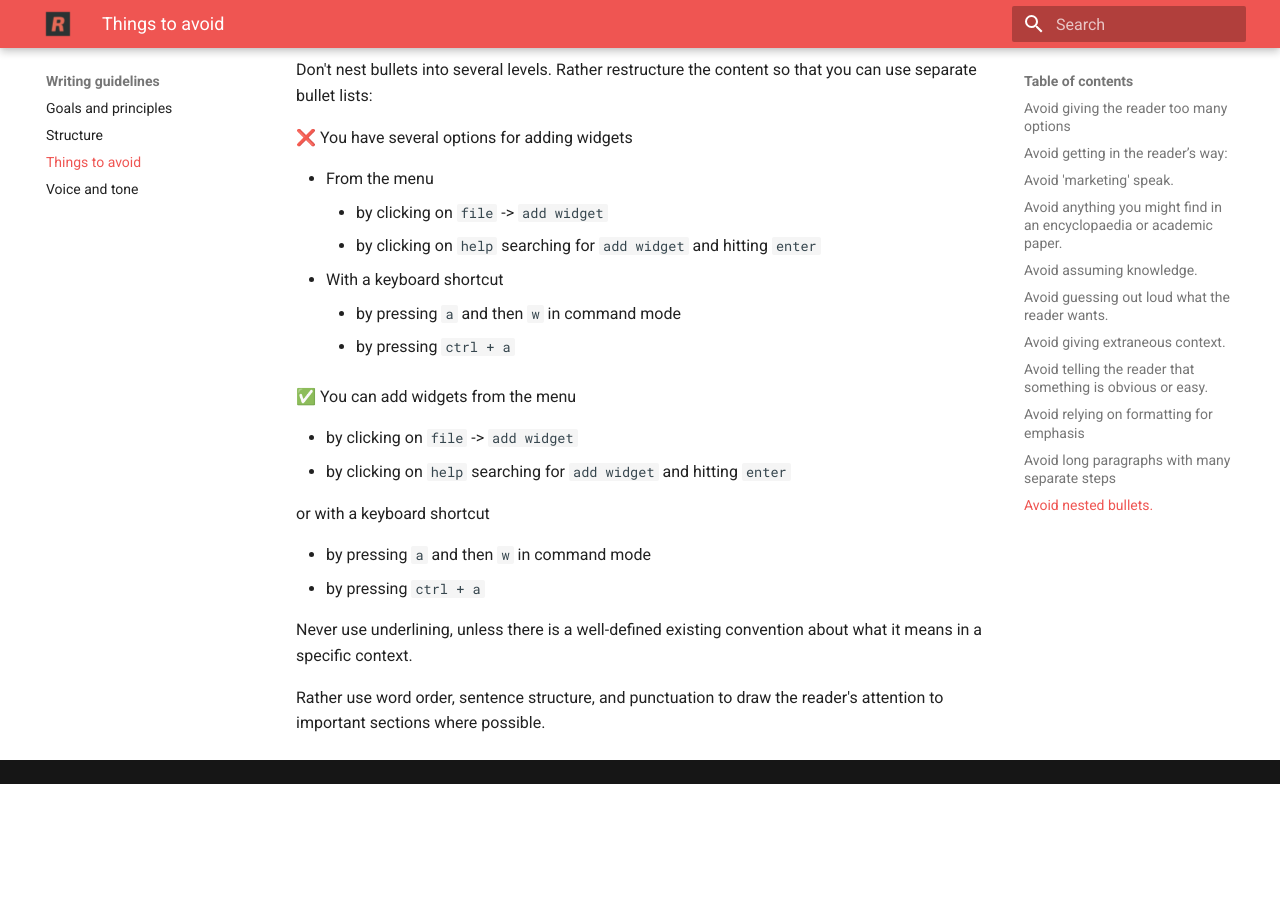
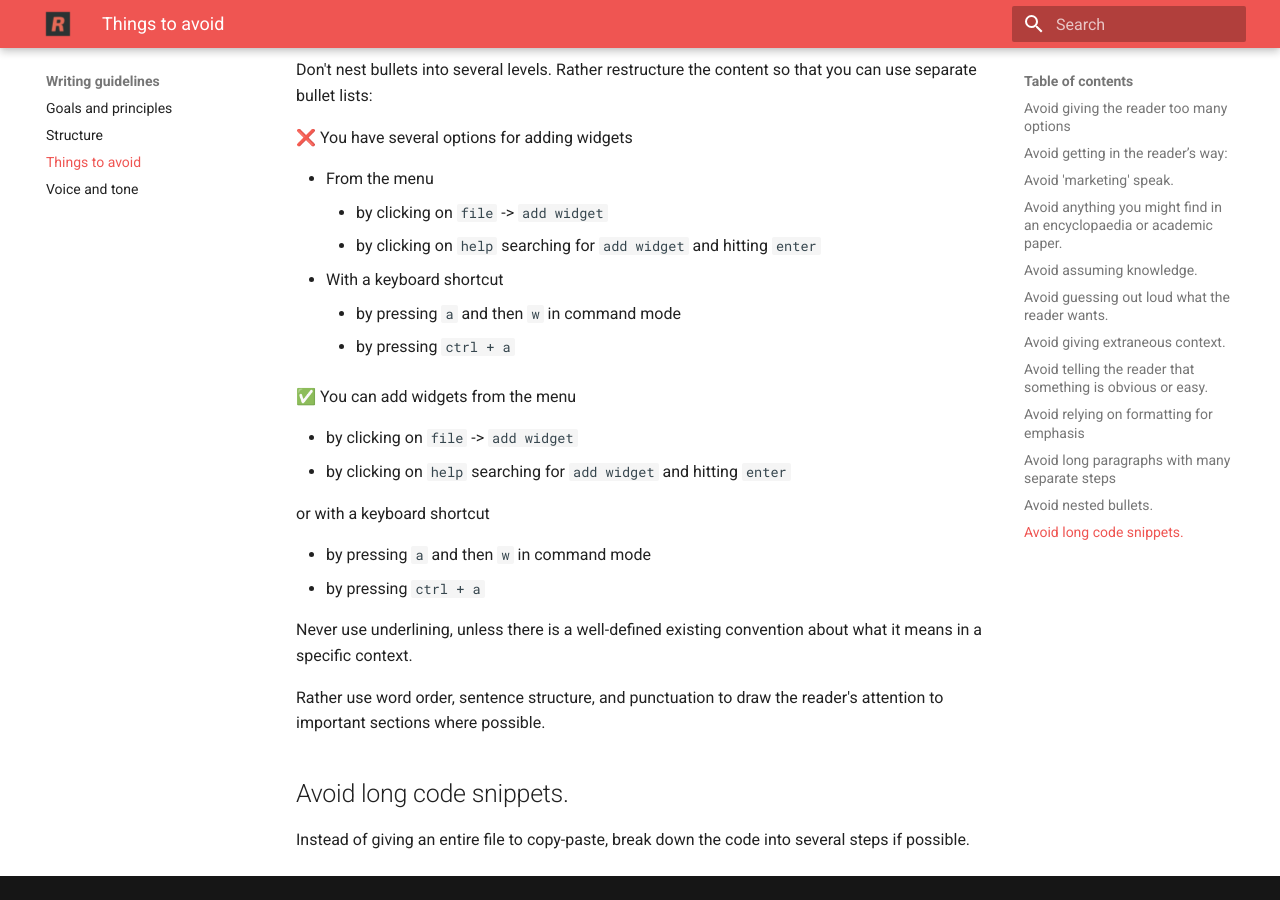
Before and after one commit to ritza-co/styleguide.ritza.co, an MkDocs documentation site: the page built from docs/writing-guidelines/things-to-avoid.md, in a window 1280 px wide and 900 px high, scrolled down 3836 px. Built offline with MkDocs 1.6.1 and Material for MkDocs 9.7.7, drawn with Linux system fonts in a browser that asks for light colours; before the commit the page ends 4620 px from its top, so only the background shows below that.

Commit message:
Update things-to-avoid.md

```diff
--- a/docs/writing-guidelines/things-to-avoid.md
+++ b/docs/writing-guidelines/things-to-avoid.md
@@ -137,3 +137,7 @@ or with a keyboard shortcut
 Never use underlining, unless there is a well-defined existing convention about what it means in a specific context.
 
 Rather use word order, sentence structure, and punctuation to draw the reader's attention to important sections where possible.
+
+## Avoid long code snippets.
+
+Instead of giving an entire file to copy-paste, break down the code into several steps if possible.
```
